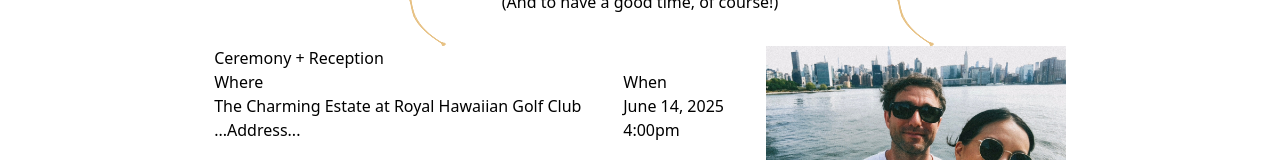
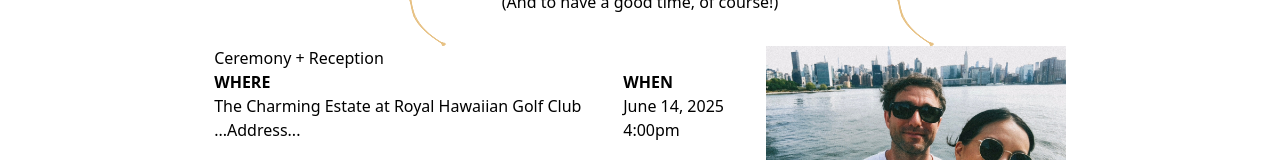
Before and after one commit to nate-hunter/nxt-wedding-website, a Next.js app: page / in a window 1280 px wide. Shown: the part 181-341 px from the top of the page. Built offline with nearby package versions, Linux system fonts and the light colour scheme.

Commit message:
updated classnames to trigger deployment build

```diff
--- a/app/page.tsx
+++ b/app/page.tsx
@@ -21,20 +21,20 @@ export default function Home() {
         <section className="flex gap-[var(--sp2)]">
           {/* LEFT SECTION - DETAILS */}
           <div className="flex flex-col gap-[var(--sp1)]">
-            <div className="event-info-container">
-              <h3 className="event-info--txt-header">Ceremony + Reception</h3>
+            <div>
+              <h3>Ceremony + Reception</h3>
 
               <div className="flex gap-[var(--sp2)]">
                 <div className="flex flex-col">
-                  <h4 className="event-info--col-txt-header">Where</h4>
-                  <a className="event-info--col-txt-link">The Charming Estate at Royal Hawaiian Golf Club</a>
-                  <a className="event-info--col-txt-link">...Address...</a>
+                  <h4 className="font-bold uppercase">Where</h4>
+                  <a>The Charming Estate at Royal Hawaiian Golf Club</a>
+                  <a>...Address...</a>
                 </div>
 
                 <div className="flex flex-col">
-                  <h4 className="event-info--col-txt-header">When</h4>
-                  <p className="event-info--col-txt">June 14, 2025</p>
-                  <p className="event-info--col-txt">4:00pm</p>
+                  <h4 className="font-bold uppercase">When</h4>
+                  <p>June 14, 2025</p>
+                  <p>4:00pm</p>
                 </div>
               </div>
             </div>
```
